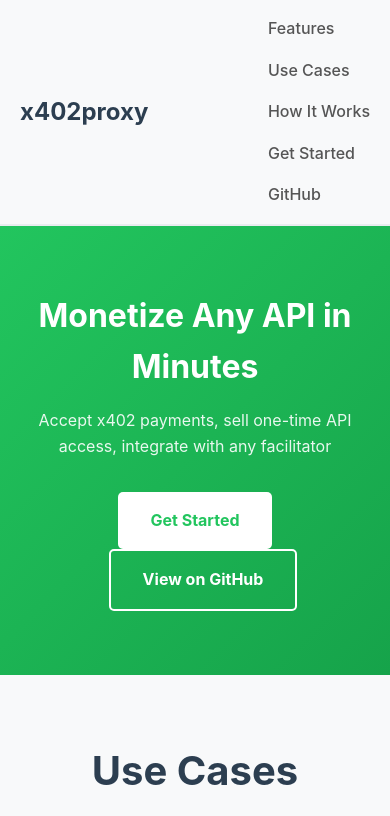
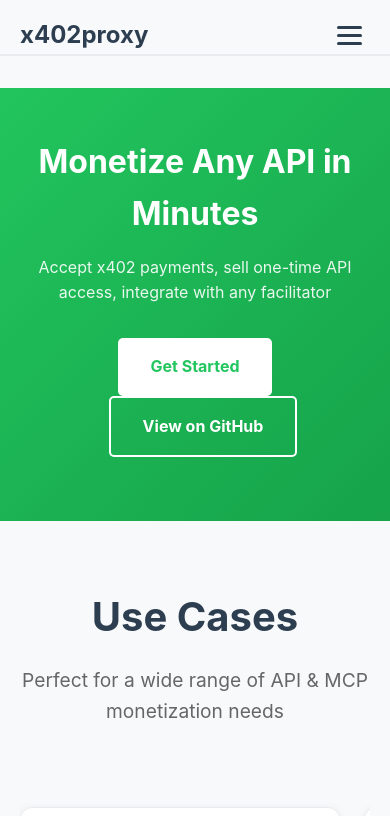
Before and after one commit to zachalam/x402proxy, a website: page web/index.html in a window 390 px wide. Shown: the top 816 px of the page. Drawn offline with Linux system fonts and the light colour scheme.

Commit message:
fix git attr + web menu

```diff
--- a/web/index.html
+++ b/web/index.html
@@ -29,12 +29,14 @@
             background: #f8f9fa;
             padding: 1rem 0;
             border-bottom: 2px solid #e9ecef;
+            position: relative;
         }
 
         nav {
             display: flex;
             justify-content: space-between;
             align-items: center;
+            position: relative;
         }
 
         .logo {
@@ -57,6 +59,37 @@
 
         nav a:hover {
             color: #2c3e50;
+        }
+
+        /* Mobile Menu Toggle */
+        .menu-toggle {
+            display: none;
+            flex-direction: column;
+            gap: 5px;
+            background: none;
+            border: none;
+            cursor: pointer;
+            padding: 0.5rem;
+        }
+
+        .menu-toggle span {
+            width: 25px;
+            height: 3px;
+            background: #2c3e50;
+            border-radius: 2px;
+            transition: all 0.3s ease;
+        }
+
+        .menu-toggle.active span:nth-child(1) {
+            transform: rotate(45deg) translate(8px, 8px);
+        }
+
+        .menu-toggle.active span:nth-child(2) {
+            opacity: 0;
+        }
+
+        .menu-toggle.active span:nth-child(3) {
+            transform: rotate(-45deg) translate(7px, -7px);
         }
 
         /* Hero Section */
@@ -349,9 +382,43 @@
                 font-size: 1rem;
             }
 
+            .menu-toggle {
+                display: flex;
+            }
+
             nav ul {
+                position: absolute;
+                top: 100%;
+                left: 0;
+                right: 0;
+                background: #f8f9fa;
                 flex-direction: column;
-                gap: 1rem;
+                gap: 0;
+                padding: 1rem 0;
+                border-top: 2px solid #e9ecef;
+                max-height: 0;
+                overflow: hidden;
+                transition: max-height 0.3s ease;
+                z-index: 1000;
+            }
+
+            nav ul.active {
+                max-height: 400px;
+            }
+
+            nav ul li {
+                width: 100%;
+                padding: 0.75rem 2rem;
+                border-bottom: 1px solid #e9ecef;
+            }
+
+            nav ul li:last-child {
+                border-bottom: none;
+            }
+
+            nav a {
+                display: block;
+                width: 100%;
             }
 
             .steps {
@@ -383,7 +450,12 @@
     <header>
         <nav class="container">
             <div class="logo">x402proxy</div>
-            <ul>
+            <button class="menu-toggle" aria-label="Toggle menu">
+                <span></span>
+                <span></span>
+                <span></span>
+            </button>
+            <ul id="nav-menu">
                 <li><a href="#features">Features</a></li>
                 <li><a href="#use-cases">Use Cases</a></li>
                 <li><a href="#how-it-works">How It Works</a></li>
@@ -605,5 +677,27 @@ docker run -p 8080:8080 \<br>
             <p>Built with ❤️ for the x402 ecosystem</p>
         </div>
     </footer>
+
+    <script>
+        // Mobile menu toggle
+        const menuToggle = document.querySelector('.menu-toggle');
+        const navMenu = document.getElementById('nav-menu');
+
+        if (menuToggle) {
+            menuToggle.addEventListener('click', () => {
+                menuToggle.classList.toggle('active');
+                navMenu.classList.toggle('active');
+            });
+
+            // Close menu when clicking on a link
+            const navLinks = navMenu.querySelectorAll('a');
+            navLinks.forEach(link => {
+                link.addEventListener('click', () => {
+                    menuToggle.classList.remove('active');
+                    navMenu.classList.remove('active');
+                });
+            });
+        }
+    </script>
 </body>
 </html>
```
Also changed, not shown: 1 other file.
